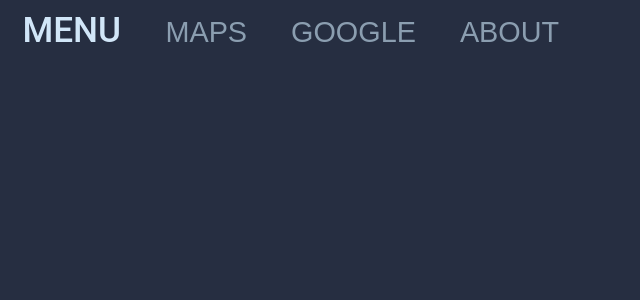
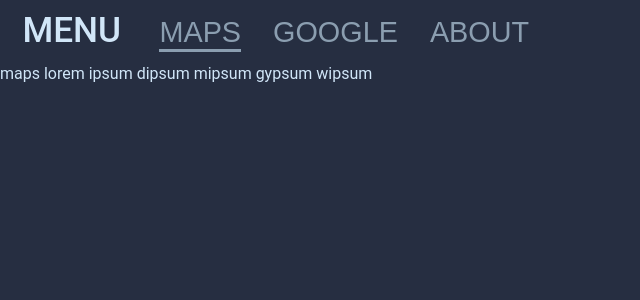
Before and after one commit to ZakGoedegebuur/GenericReactApp, a React (Create React App) app: page / in a window 1280 px wide. Shown: the top 300 px of the page, without its empty margins (0-640 px from the left). Built offline with nearby package versions, Linux system fonts and the light colour scheme.

Commit message:
Added page indexing based on the selected nav element using useState().

```diff
--- a/src/App.js
+++ b/src/App.js
@@ -1,9 +1,15 @@
 import Header from './components/Header.js';
+import Page from './components/Page.js';
+import { useState } from 'react';
 
 function App() {
+  const [page, setPage] = useState(0);
+
+  console.log(page);
   return (
     <div className="App">
-      <Header/>
+      <Header setPage={setPage} page={page}/>
+      <Page page={page}/>
     </div>
   );
 }
--- a/src/components/Header.js
+++ b/src/components/Header.js
@@ -1,11 +1,11 @@
 import "../styles/Header.css"
 import Navbar from "./Navbar";
 
-export default function Header() {
+export default function Header(props) {
     return (
         <div className="Header">
             <p className="logo">MENU</p>
-            <Navbar/>
+            <Navbar setPage={props.setPage} page={props.page}/>
         </div>
     );
 }
--- a/src/components/Navbar.js
+++ b/src/components/Navbar.js
@@ -2,16 +2,23 @@ import React from "react"
 import "../styles/Navbar.css"
 import data from "../data/nav-elements.js"
 
-function navElement(props) {
-    return (
-       <button className="nav-element" key={props.name}>{props.name.toUpperCase()}</button>
-    )
+function NavElement(props) {
+
+  let classes = "nav-element";
+  classes += props.page == props.index ? " active" : "";
+  console.log(classes);
+
+  return (
+     <button onClick={() => props.setPage(props.index)} className={classes} key={props.name}>{props.name.toUpperCase()}</button>
+  )
 }
 
-export default function Navbar() {
+export default function Navbar(props) {
     return (
         <div className="Navbar">
-            {data.pages.map(navElement)}
+            {data.pages.map((item, index) => {
+              return <NavElement setPage={props.setPage} page={props.page} index={index} name={item.name} key={item.name}/>
+            })}
         </div>
     )
 }
--- /dev/null
+++ b/src/components/Page.js
@@ -0,0 +1,8 @@
+import React from "react";
+import pageData from "../data/nav-elements";
+
+export default function Page(props) {
+  return (
+    <div>{pageData.pages[props.page].data}</div>
+  )
+}
--- a/src/data/nav-elements.js
+++ b/src/data/nav-elements.js
@@ -1,7 +1,7 @@
 const pageData = { pages: [
-    { name: "Maps", link: "https://www.google.co.uk/maps"},
-    { name: "Google", link: "https://www.google.co.uk" },
-    { name: "ABOUT", link: "https://www.google.co.uk" },
+    { name: "MAPS", data: "maps lorem ipsum dipsum mipsum gypsum wipsum"},
+    { name: "GOOGLE", data: "google lorem ipsum dipsum mipsum gypsum wipsum" },
+    { name: "ABOUT", data: "about lorem ipsum dipsum mipsum gypsum wipsum" },
 ]};
 
 export default pageData;
--- a/src/styles/Navbar.css
+++ b/src/styles/Navbar.css
@@ -16,13 +16,21 @@
     color: rgb(139, 158, 176);
     font-size: 1.8rem;
     margin: 0rem 1rem;
+    padding: 0rem;
+    transition: all 0.1s;
+}
+
+.Navbar .active {
+  color: rgb(139, 158, 176);
+  border-bottom: 0.2rem solid rgb(139, 158, 176);
+  transition: all 0.1s;
 }
 
 .Navbar .nav-element:hover,
-.Navbar .nav-element .active {
-    color: rgb(209, 230, 248);
-    border-bottom: 0.2rem solid rgb(139, 158, 176);
-    transition: all 0.1s;
+.Navbar .active:hover {
+  color: rgb(209, 230, 248);
+  border-bottom: 0.2rem solid rgb(139, 158, 176);
+  transition: all 0.1s;
 }
 
 .Navbar .nav-element:hover {
```
